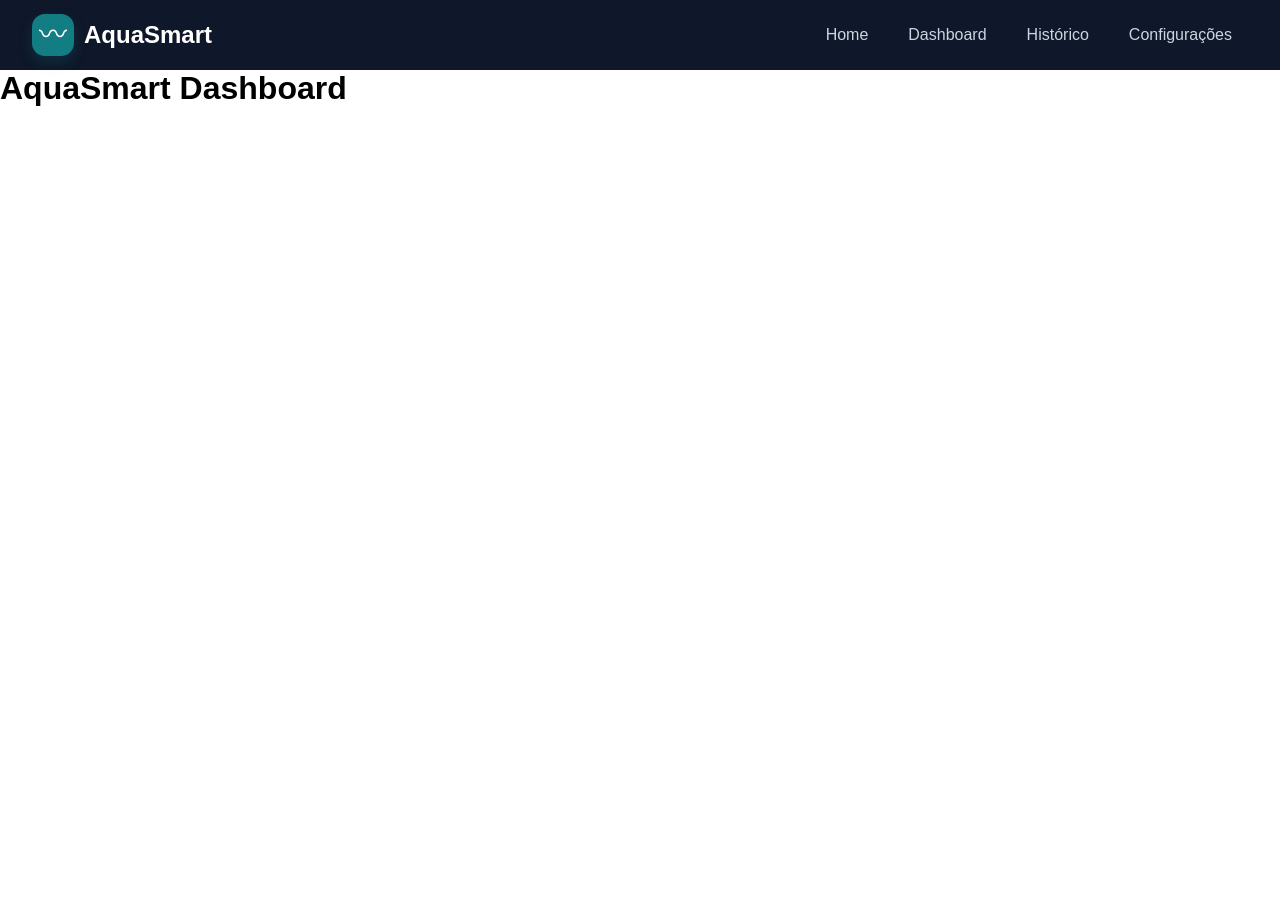
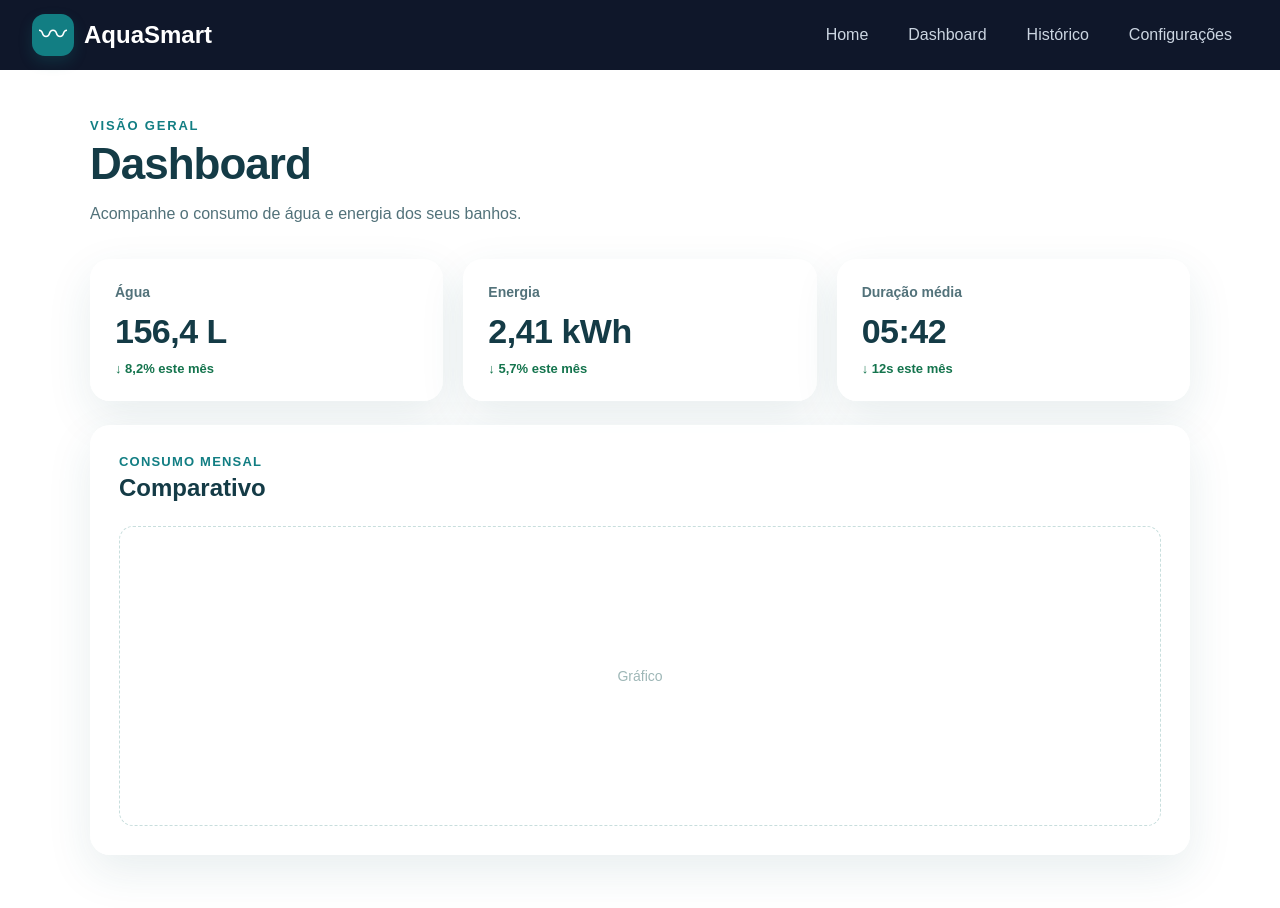
Before and after one commit to Kickz1nn/aquasmart, a Next.js app: page /dashboard in a window 1280 px wide. Shown: the top 908 px of the page. Before the commit the page ends 800 px from the top, so only its background shows below. Built offline with nearby package versions, Linux system fonts and the light colour scheme.

Commit message:
feat: estrutura e estiliza a página de dashboard

```diff
--- a/package.json
+++ b/package.json
@@ -11,7 +11,8 @@
   "dependencies": {
     "next": "16.3.6",
     "react": "19.2.8",
-    "react-dom": "19.2.8"
+    "react-dom": "19.2.8",
+    "recharts": "^3.10.1"
   },
   "devDependencies": {
     "@types/node": "^20",
--- /dev/null
+++ b/src/app/dashboard/dashboard.module.css
@@ -0,0 +1,180 @@
+.dashboard {
+    width: min(100% - 48px, 1100px);
+    margin: 0 auto;
+    padding: 48px 0 64px;
+}
+
+/* Cabeçalho */
+
+.header {
+    margin-bottom: 32px;
+}
+
+.header p {
+    margin-bottom: 6px;
+
+    color: #127e83;
+    font-size: 13px;
+    font-weight: 700;
+    letter-spacing: 1.8px;
+    text-transform: uppercase;
+}
+
+.header h1 {
+    color: #143b46;
+    font-size: clamp(32px, 5vw, 44px);
+    font-weight: 700;
+    letter-spacing: -1px;
+}
+
+.header span {
+    display: block;
+    max-width: 600px;
+    margin-top: 12px;
+
+    color: #52727a;
+    font-size: 16px;
+    line-height: 1.6;
+}
+
+/* Cards de resumo */
+
+.summary {
+    display: grid;
+    grid-template-columns: repeat(3, 1fr);
+    gap: 20px;
+    margin-bottom: 24px;
+}
+
+.card {
+    padding: 24px;
+
+    border: 1px solid rgba(255, 255, 255, 0.9);
+    border-radius: 20px;
+
+    background: rgba(255, 255, 255, 0.82);
+
+    box-shadow: 0 16px 45px rgba(30, 93, 100, 0.10);
+
+    backdrop-filter: blur(16px);
+}
+
+.card p {
+    margin-bottom: 12px;
+
+    color: #52727a;
+    font-size: 14px;
+    font-weight: 600;
+}
+
+.card strong {
+    display: block;
+
+    color: #143b46;
+    font-size: clamp(26px, 4vw, 34px);
+    font-weight: 700;
+    letter-spacing: -0.5px;
+}
+
+.card span {
+    display: block;
+    margin-top: 10px;
+
+    color: #14744d;
+    font-size: 13px;
+    font-weight: 600;
+}
+
+/* Área do gráfico */
+
+.chartCard {
+    padding: 28px;
+
+    border: 1px solid rgba(255, 255, 255, 0.9);
+    border-radius: 20px;
+
+    background: rgba(255, 255, 255, 0.82);
+
+    box-shadow: 0 16px 45px rgba(30, 93, 100, 0.10);
+
+    backdrop-filter: blur(16px);
+}
+
+.chartCard > div:first-child p {
+    margin-bottom: 5px;
+
+    color: #127e83;
+    font-size: 13px;
+    font-weight: 700;
+    letter-spacing: 1.2px;
+    text-transform: uppercase;
+}
+
+.chartCard h2 {
+    color: #143b46;
+    font-size: 24px;
+}
+
+/* Placeholder temporário */
+
+.chartPlaceholder {
+    display: flex;
+    align-items: center;
+    justify-content: center;
+
+    height: 300px;
+    margin-top: 24px;
+
+    border: 1px dashed #c8dedd;
+    border-radius: 14px;
+
+    color: #9eb7b7;
+    font-size: 14px;
+}
+
+/* Tablet */
+
+@media (max-width: 800px) {
+    .dashboard {
+        width: min(100% - 32px, 700px);
+        padding: 36px 0 48px;
+    }
+
+    .summary {
+        grid-template-columns: 1fr;
+    }
+}
+
+/* Celular */
+
+@media (max-width: 520px) {
+    .dashboard {
+        width: calc(100% - 24px);
+        padding: 28px 0 40px;
+    }
+
+    .header {
+        margin-bottom: 24px;
+    }
+
+    .header h1 {
+        font-size: 34px;
+    }
+
+    .header span {
+        font-size: 14px;
+    }
+
+    .card {
+        padding: 20px;
+    }
+
+    .chartCard {
+        padding: 20px;
+    }
+
+    .chartPlaceholder {
+        height: 240px;
+        margin-top: 20px;
+    }
+}
--- a/src/app/dashboard/page.tsx
+++ b/src/app/dashboard/page.tsx
@@ -1,5 +1,46 @@
+import styles from "./dashboard.module.css";
+
 export default function Dashboard() {
     return (
-        <h1>AquaSmart Dashboard</h1>
-    )
+        <main className={styles.dashboard}>
+            <header className={styles.header}>
+                <p>Visão geral</p>
+                <h1>Dashboard</h1>
+                <span>
+                    Acompanhe o consumo de água e energia dos seus banhos.
+                </span>
+            </header>
+
+            <section className={styles.summary}>
+                <div className={styles.card}>
+                    <p>Água</p>
+                    <strong>156,4 L</strong>
+                    <span>↓ 8,2% este mês</span>
+                </div>
+
+                <div className={styles.card}>
+                    <p>Energia</p>
+                    <strong>2,41 kWh</strong>
+                    <span>↓ 5,7% este mês</span>
+                </div>
+
+                <div className={styles.card}>
+                    <p>Duração média</p>
+                    <strong>05:42</strong>
+                    <span>↓ 12s este mês</span>
+                </div>
+            </section>
+
+            <section className={styles.chartCard}>
+                <div>
+                    <p>Consumo mensal</p>
+                    <h2>Comparativo</h2>
+                </div>
+
+                <div className={styles.chartPlaceholder}>
+                    Gráfico
+                </div>
+            </section>
+        </main>
+    );
 }
```
Also changed, not shown: 1 other file (tests, documents, lock files or other folders).
